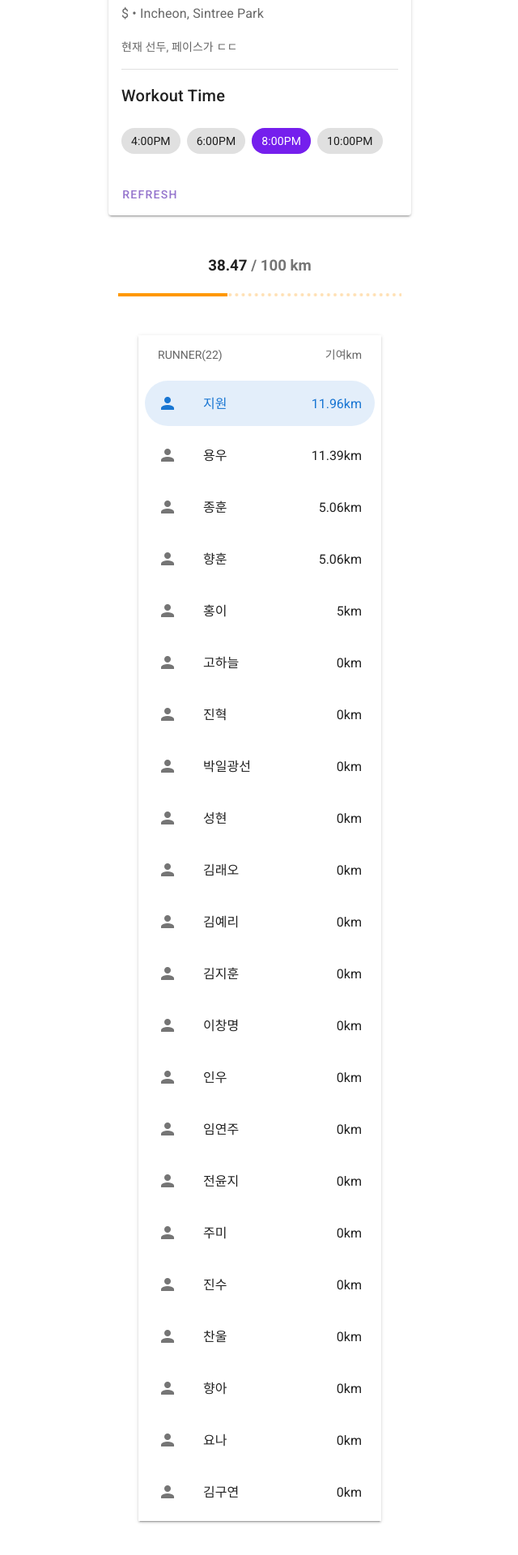
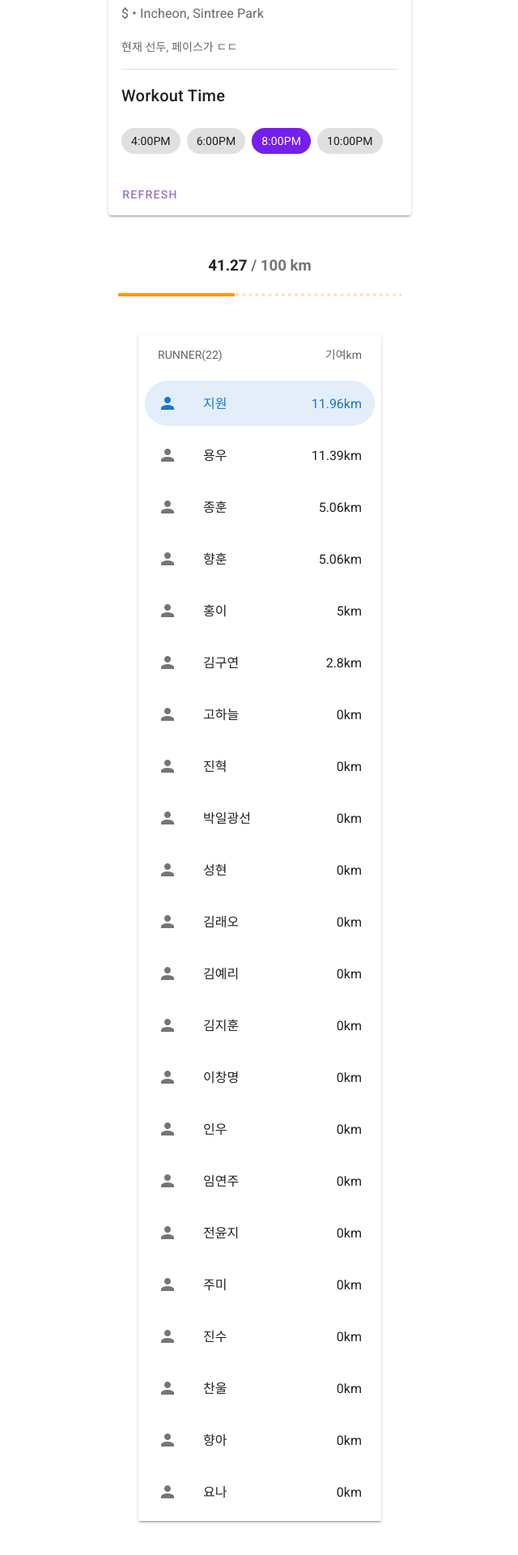
Before and after one commit to 3dayc/vue-running, a Vue app: page / in a window 1280 px wide. Shown: the part 778-2698 px from the top of the page at 81% size, without its empty margins (319-959 px from the left). Built offline with nearby package versions, Linux system fonts and the light colour scheme.

Commit message:
기록 업뎃

```diff
--- a/src/components/List.vue
+++ b/src/components/List.vue
@@ -45,6 +45,7 @@ export default {
       { text: "종훈", icon: "mdi-account", km: 5.06 },
       { text: "향훈", icon: "mdi-account", km: 5.06 },
       { text: "홍이", icon: "mdi-account", km: 5 },
+      { text: "김구연", icon: "mdi-account", km: 2.8 },
       { text: "고하늘", icon: "mdi-account", km: 0 },
       { text: "진혁", icon: "mdi-account", km: 0 },
       { text: "박일광선", icon: "mdi-account", km: 0 },
@@ -61,7 +62,6 @@ export default {
       { text: "찬울", icon: "mdi-account", km: 0 },
       { text: "향아", icon: "mdi-account", km: 0 },
       { text: "요나", icon: "mdi-account", km: 0 },
-      { text: "김구연", icon: "mdi-account", km: 0 },
     ],
   }),
 
@@ -71,7 +71,7 @@ export default {
       for (let i = 0; i < this.items.length; i++) {
         total_km = total_km + this.items[i].km;
       }
-      return total_km;
+      return total_km.toFixed(2);
     },
   },
 };
```
